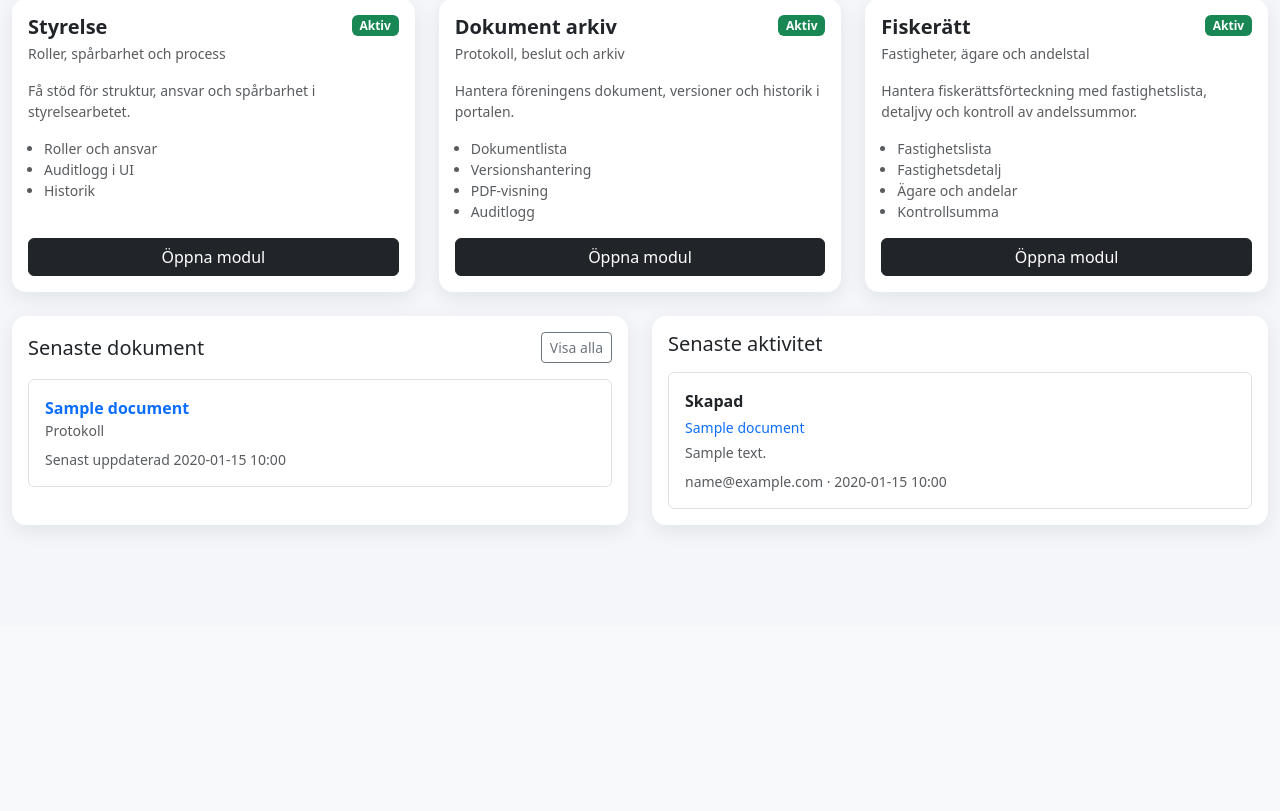
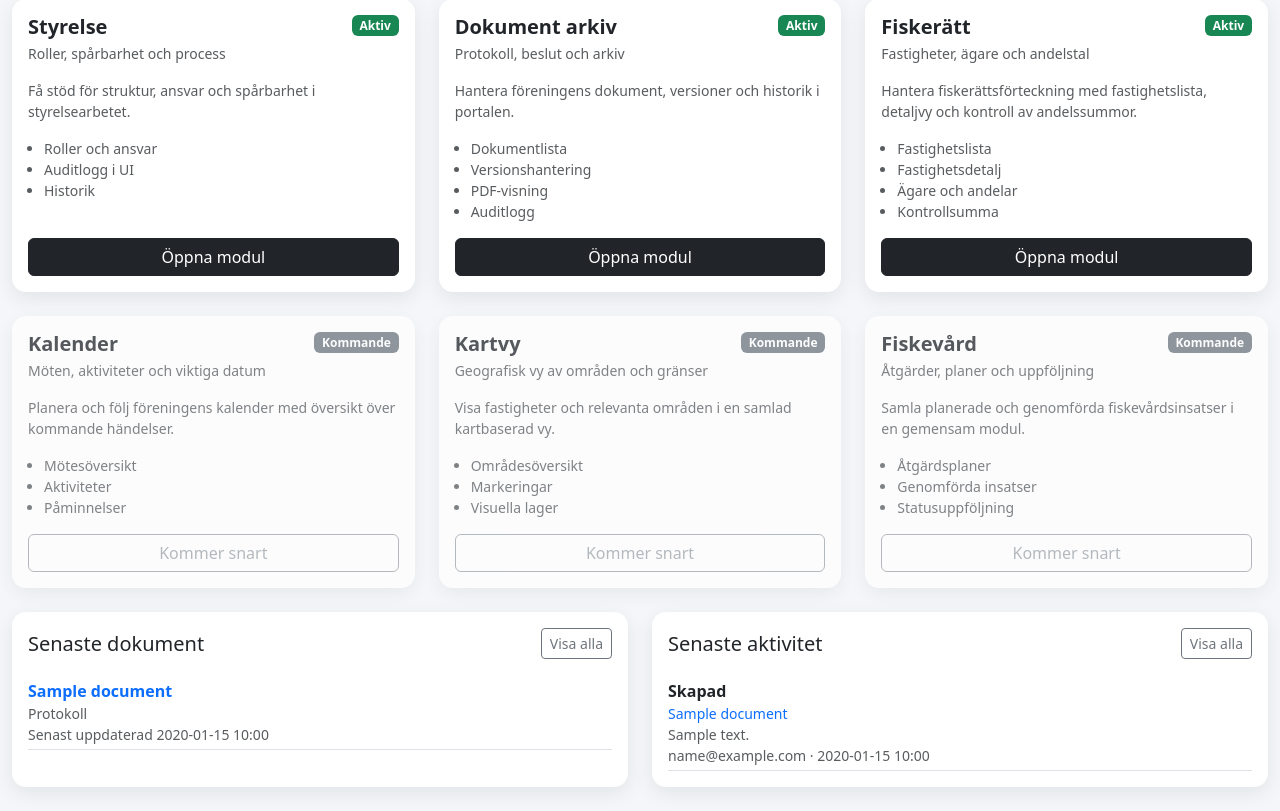
Before and after one commit to StoffeEriksson/fishing_association_portal, a Django app: page /portal/ in a window 1280 px wide. Shown: the part 174-985 px from the top of the page. Before the commit the page ends 706 px from the top, so only its background shows below. Run offline with Django 5.2, Linux system fonts and the light colour scheme; a user stored in the database is signed in; tables that the repository leaves empty hold one stand-in row (values such as "Sample post"); data that the repository does not hold is empty.

Commit message:
Add full activity list with filters, pagination and dashboard link

```diff
--- a/portal/templates/portal/dashboard.html
+++ b/portal/templates/portal/dashboard.html
@@ -117,6 +117,96 @@
       </div>
     </div>
   </div>
+
+  <div class="col-12 col-md-6 col-xl-4">
+    <div class="card shadow-soft module-card h-100 opacity-75">
+      <div class="card-body">
+        <div class="d-flex justify-content-between align-items-start mb-3">
+          <div>
+            <h2 class="h5 mb-1">Kalender</h2>
+            <div class="text-muted small">Möten, aktiviteter och viktiga datum</div>
+          </div>
+          <span class="badge text-bg-secondary">Kommande</span>
+        </div>
+
+        <p class="text-muted small mb-3">
+          Planera och följ föreningens kalender med översikt över kommande händelser.
+        </p>
+
+        <ul class="small text-muted ps-3 mb-0">
+          <li>Mötesöversikt</li>
+          <li>Aktiviteter</li>
+          <li>Påminnelser</li>
+        </ul>
+      </div>
+
+      <div class="card-footer pt-0 px-3 pb-3">
+        <button type="button" class="btn btn-outline-secondary w-100" disabled>
+          Kommer snart
+        </button>
+      </div>
+    </div>
+  </div>
+
+  <div class="col-12 col-md-6 col-xl-4">
+    <div class="card shadow-soft module-card h-100 opacity-75">
+      <div class="card-body">
+        <div class="d-flex justify-content-between align-items-start mb-3">
+          <div>
+            <h2 class="h5 mb-1">Kartvy</h2>
+            <div class="text-muted small">Geografisk vy av områden och gränser</div>
+          </div>
+          <span class="badge text-bg-secondary">Kommande</span>
+        </div>
+
+        <p class="text-muted small mb-3">
+          Visa fastigheter och relevanta områden i en samlad kartbaserad vy.
+        </p>
+
+        <ul class="small text-muted ps-3 mb-0">
+          <li>Områdesöversikt</li>
+          <li>Markeringar</li>
+          <li>Visuella lager</li>
+        </ul>
+      </div>
+
+      <div class="card-footer pt-0 px-3 pb-3">
+        <button type="button" class="btn btn-outline-secondary w-100" disabled>
+          Kommer snart
+        </button>
+      </div>
+    </div>
+  </div>
+
+  <div class="col-12 col-md-6 col-xl-4">
+    <div class="card shadow-soft module-card h-100 opacity-75">
+      <div class="card-body">
+        <div class="d-flex justify-content-between align-items-start mb-3">
+          <div>
+            <h2 class="h5 mb-1">Fiskevård</h2>
+            <div class="text-muted small">Åtgärder, planer och uppföljning</div>
+          </div>
+          <span class="badge text-bg-secondary">Kommande</span>
+        </div>
+
+        <p class="text-muted small mb-3">
+          Samla planerade och genomförda fiskevårdsinsatser i en gemensam modul.
+        </p>
+
+        <ul class="small text-muted ps-3 mb-0">
+          <li>Åtgärdsplaner</li>
+          <li>Genomförda insatser</li>
+          <li>Statusuppföljning</li>
+        </ul>
+      </div>
+
+      <div class="card-footer pt-0 px-3 pb-3">
+        <button type="button" class="btn btn-outline-secondary w-100" disabled>
+          Kommer snart
+        </button>
+      </div>
+    </div>
+  </div>
 </div>
 
 <div class="row g-4">
@@ -132,9 +222,9 @@
         </div>
 
         {% if recent_documents %}
-          <div class="d-flex flex-column gap-3">
+          <div class="d-flex flex-column" style="max-height: 320px; overflow-y: auto;">
             {% for doc in recent_documents %}
-              <div class="border rounded p-3">
+              <div class="py-1 border-bottom">
                 <div class="d-flex justify-content-between align-items-start gap-2">
                   <div>
                     <div class="fw-semibold">
@@ -154,7 +244,7 @@
                   {% endif %}
                 </div>
 
-                <div class="small text-muted mt-2">
+                <div class="small text-muted mt-0">
                   Senast uppdaterad {{ doc.updated_at|date:"Y-m-d H:i" }}
                 </div>
               </div>
@@ -170,27 +260,32 @@
   <div class="col-lg-6">
     <div class="card shadow-soft h-100">
       <div class="card-body">
-        <h2 class="h5 mb-3">Senaste aktivitet</h2>
+        <div class="d-flex justify-content-between align-items-center mb-3">
+          <h2 class="h5 mb-0">Senaste aktivitet</h2>
+          <a href="{% url 'portal:activity_list' %}" class="btn btn-sm btn-outline-secondary">
+            Visa alla
+          </a>
+        </div>
 
         {% if recent_activities %}
-          <div class="d-flex flex-column gap-3">
+          <div class="d-flex flex-column" style="max-height: 320px; overflow-y: auto;">
             {% for act in recent_activities %}
-              <div class="border rounded p-3">
+              <div class="py-1 border-bottom">
                 <div class="fw-semibold">{{ act.get_action_display }}</div>
 
-                <div class="small mt-1">
+                <div class="small mt-0">
                   <a href="{% url 'portal:document_detail' act.document.pk %}" class="text-decoration-none">
                     {{ act.document.title }}
                   </a>
                 </div>
 
                 {% if act.message %}
-                  <div class="small text-muted mt-1">
-                    {{ act.message }}
+                  <div class="small text-muted mt-0">
+                    {{ act.message|truncatechars:90 }}
                   </div>
                 {% endif %}
 
-                <div class="small text-muted mt-2">
+                <div class="small text-muted mt-0">
                   {% if act.user %}
                     {{ act.user.email|default:act.user.username }}
                   {% else %}
--- a/portal/urls.py
+++ b/portal/urls.py
@@ -11,6 +11,7 @@ urlpatterns = [
     path("properties/<int:pk>/", views.property_detail, name="property_detail"),
 
     path("documents/", views.document_overview, name="document_overview"),
+    path("documents/activity/", views.activity_list, name="activity_list"),
     path("documents/workspace/", views.document_workspace, name="document_workspace"),
     path("documents/archive/", views.document_archive, name="document_archive"),
     path("documents/list/", views.document_list, name="document_list"),
--- a/portal/views.py
+++ b/portal/views.py
@@ -181,7 +181,7 @@ def dashboard(request):
     recent_documents = Document.objects.filter(
         org=org,
         is_deleted=False,
-    ).order_by("-updated_at")[:5]
+    ).order_by("-updated_at")[:3]
 
     recent_activities = DocumentActivity.objects.filter(
         document__org=org
@@ -193,6 +193,68 @@ def dashboard(request):
         {
             "recent_documents": recent_documents,
             "recent_activities": recent_activities,
+        },
+    )
+
+
+@login_required
+def activity_list(request):
+    q = (request.GET.get("q") or "").strip()
+    action = (request.GET.get("action") or "").strip()
+    from_date = (request.GET.get("from_date") or "").strip()
+    to_date = (request.GET.get("to_date") or "").strip()
+
+    activities_qs = (
+        DocumentActivity.objects.filter(document__org=request.org)
+        .select_related("document", "user")
+        .order_by("-created_at")
+    )
+
+    if q:
+        activities_qs = activities_qs.filter(
+            Q(document__title__icontains=q)
+            | Q(message__icontains=q)
+            | Q(user__email__icontains=q)
+        )
+
+    valid_actions = {choice[0] for choice in DocumentActivity.ACTION_CHOICES}
+    if action in valid_actions:
+        activities_qs = activities_qs.filter(action=action)
+
+    if from_date:
+        try:
+            parsed_from_date = date.fromisoformat(from_date)
+            activities_qs = activities_qs.filter(created_at__date__gte=parsed_from_date)
+        except ValueError:
+            pass
+
+    if to_date:
+        try:
+            parsed_to_date = date.fromisoformat(to_date)
+            activities_qs = activities_qs.filter(created_at__date__lte=parsed_to_date)
+        except ValueError:
+            pass
+
+    paginator = Paginator(activities_qs, 20)
+    page_obj = paginator.get_page(request.GET.get("page"))
+
+    query_params = request.GET.copy()
+    query_params.pop("page", None)
+    query_string = query_params.urlencode()
+    action_label = dict(DocumentActivity.ACTION_CHOICES).get(action, "")
+
+    return render(
+        request,
+        "portal/activity_list.html",
+        {
+            "page_obj": page_obj,
+            "q": q,
+            "action": action,
+            "from_date": from_date,
+            "to_date": to_date,
+            "action_choices": DocumentActivity.ACTION_CHOICES,
+            "query_string": query_string,
+            "action_label": action_label,
         },
     )
 
```
Also changed, not shown: portal/templates/portal/activity_list.html (added, +151 -0 lines).
